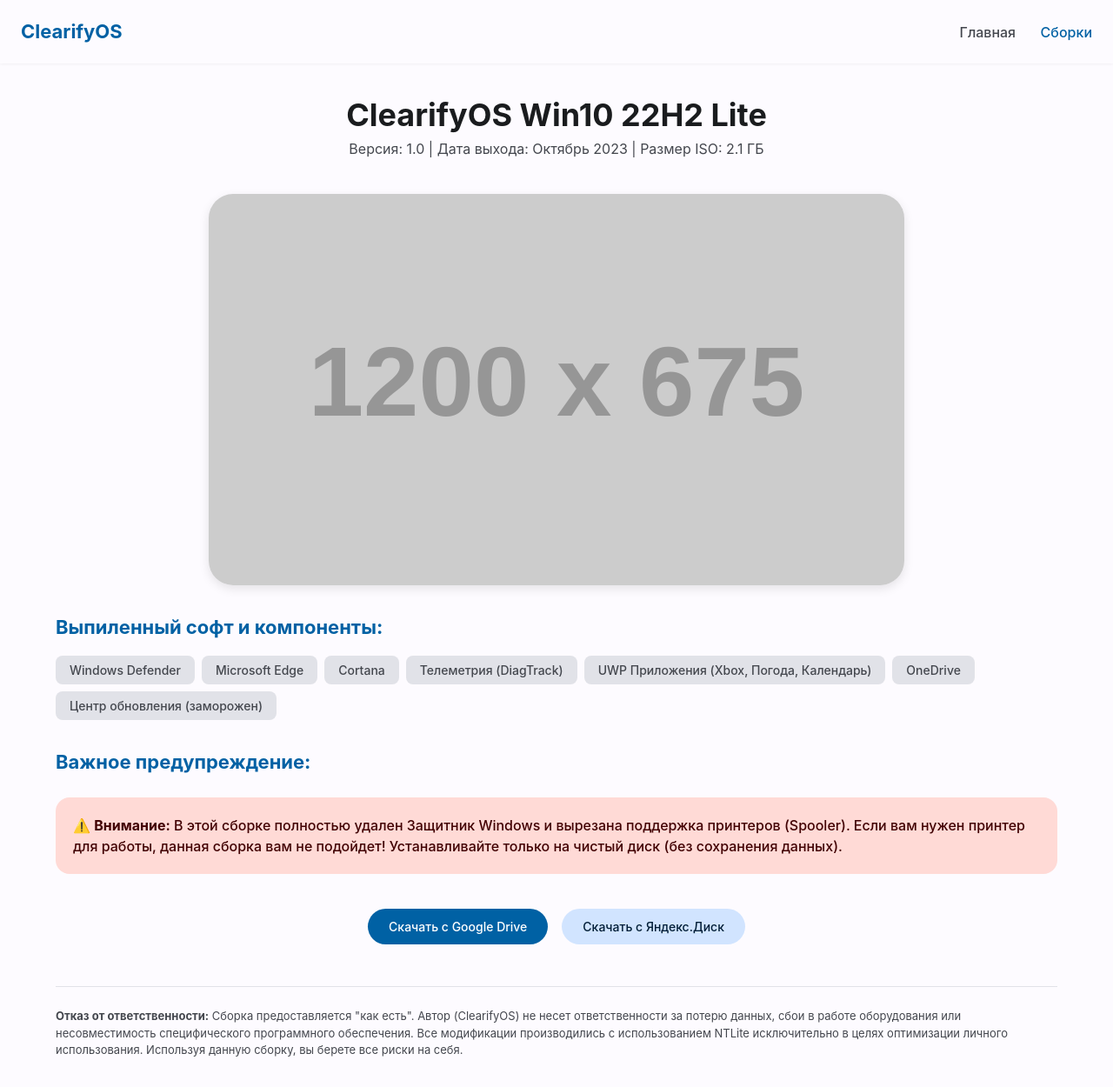
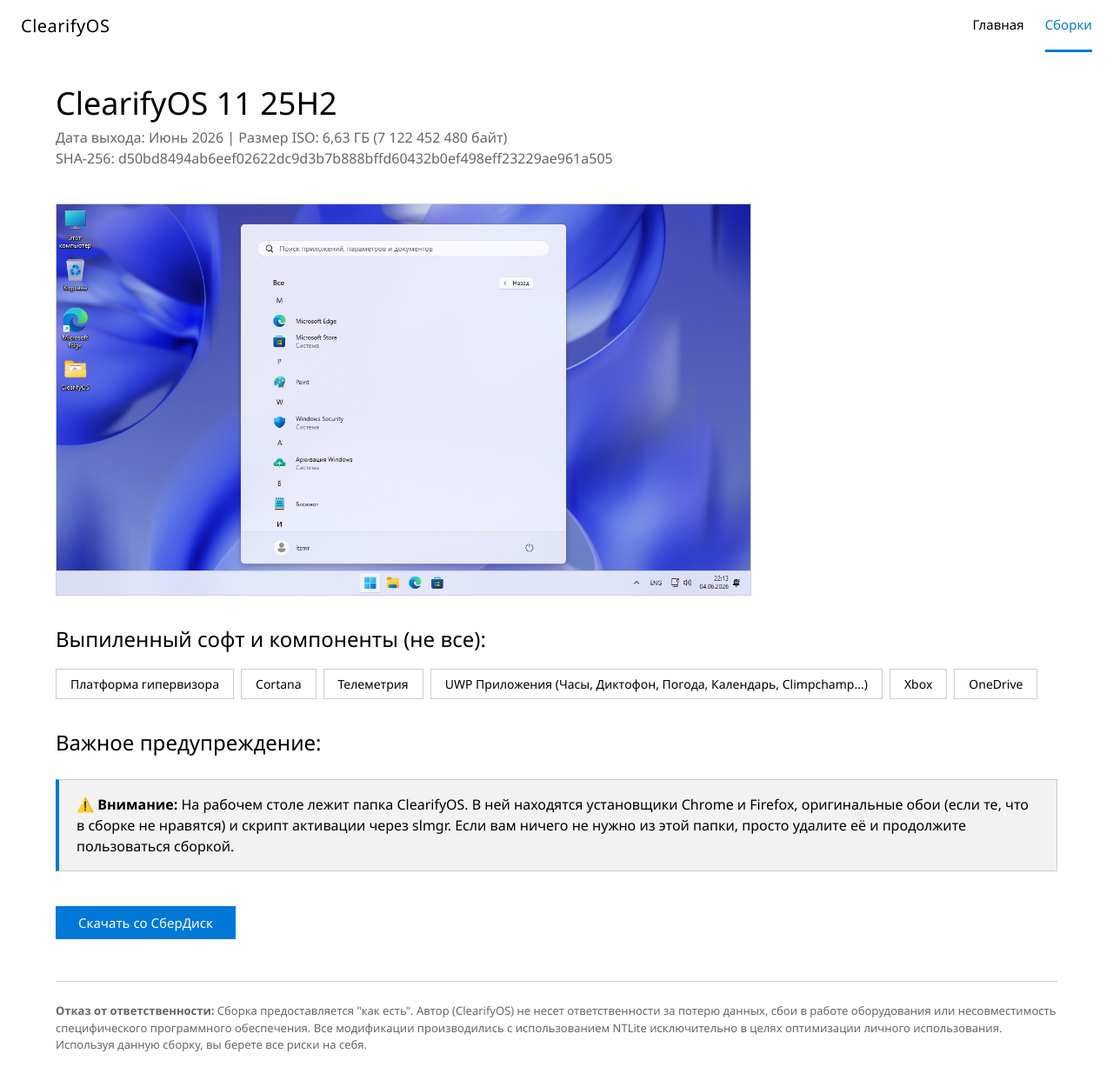
Before and after one commit to ItzMrazotyaLin/ClearifyOS, a plain HTML site: page builds/win11_25h2/index.html in a window 1280 px wide. Shown: the whole page at 87% size. Drawn offline with Linux system fonts and the light colour scheme; placeholder pictures from the web are drawn by us; a web font is replaced by a local one.

Commit message:
Add 404 page, images and update UI/style
Add a custom 404 error page and new image assets (build screenshots and slide). Update index and builds pages to use root paths, refresh content to feature ClearifyOS 11 25H2 (SHA-256, download link, updated copy and warnings). Major refactor of style.css: replace theme variables, add dark-mode support, adjust typography, layout, buttons, slider and card styles for a cleaner modern UI. Minor script/path fixes to reference /script.js and /style.css.

```diff
--- a/builds/index.html
+++ b/builds/index.html
@@ -3,16 +3,16 @@
 <head>
     <meta charset="UTF-8">
     <meta name="viewport" content="width=device-width, initial-scale=1.0">
-    <title>Сборки - ClearifyOS</title>
-    <link rel="stylesheet" href="/ClearifyOS/style.css">
+    <title>ClearifyOS - Все борки</title>
+    <link rel="stylesheet" href="/style.css">
 </head>
 <body>
 
     <header>
-        <a href="/ClearifyOS" class="logo">ClearifyOS</a>
+        <a href="/" class="logo">ClearifyOS</a>
         <nav>
-            <a href="/ClearifyOS/">Главная</a>
-            <a href="/ClearifyOS/builds" class="active">Сборки</a>
+            <a href="/">Главная</a>
+            <a href="/builds" class="active">Сборки</a>
         </nav>
     </header>
 
@@ -21,11 +21,11 @@
 
         <div class="builds-grid">
             <div class="card">
-                <img src="https://placehold.co/600x337/E1E2E8/44474E?text=Win10+Lite" alt="Win10 Lite">
+                <img src="https://raw.githubusercontent.com/ItzMrazotyaLin/ClearifyOS/refs/heads/main/builds/win11_25h2/cos_25h2_2.png" alt="ClearifyOS 11 25H2">
                 <div class="card-content">
-                    <h2 class="card-title">ClearifyOS Win10 22H2 Lite</h2>
-                    <p style="color: var(--md-sys-color-on-surface-variant); margin-bottom: 24px;">Вырезан Defender, Edge, телеметрия. Оптимизирована для игр.</p>
-                    <a href="/ClearifyOS/builds/win11_25h2" class="btn btn-tonal">Подробнее</a>
+                    <h2 class="card-title">ClearifyOS 11 25H2</h2>
+                    <p style="color: var(--md-sys-color-on-surface-variant); margin-bottom: 24px;">Стабильная Windows 11, очищенная от мусора</p>
+                    <a href="/builds/win11_25h2" class="btn btn-tonal">Подробнее</a>
                 </div>
             </div>
 
@@ -38,6 +38,9 @@
                 </div>
             </div> -->
         </div>
+        <div class="disclaimer">
+            <strong>Внимание:</strong> ClearifyOS — неофициальная некоммерческая модификация. Все права на Windows принадлежат Microsoft. Автор проекта не связан с Microsoft Corporation и распространяет сборку бесплатно.
+        </div>
     </main>
 
 </body>
--- a/builds/win11_25h2/index.html
+++ b/builds/win11_25h2/index.html
@@ -3,47 +3,51 @@
 <head>
     <meta charset="UTF-8">
     <meta name="viewport" content="width=device-width, initial-scale=1.0">
-    <title>ClearifyOS Win10 22H2 Lite - Описание</title>
-    <link rel="stylesheet" href="/ClearifyOS/style.css">
+    <title>ClearifyOS 11 25H2</title>
+    <link rel="stylesheet" href="/style.css">
 </head>
 <body>
 
     <header>
-        <a href="/ClearifyOS" class="logo">ClearifyOS</a>
+        <a href="/" class="logo">ClearifyOS</a>
         <nav>
-            <a href="/ClearifyOS">Главная</a>
-            <a href="/ClearifyOS/builds" class="active">Сборки</a>
+            <a href="/">Главная</a>
+            <a href="/builds" class="active">Сборки</a>
         </nav>
     </header>
 
     <main>
         <div class="build-header">
-            <h1 style="font-size: 36px;">ClearifyOS Win10 22H2 Lite</h1>
-            <p style="color: var(--md-sys-color-on-surface-variant);">Версия: 1.0 | Дата выхода: Октябрь 2023 | Размер ISO: 2.1 ГБ</p>
+            <h1 style="font-size: 36px;">ClearifyOS 11 25H2</h1>
+            <p style="color: var(--md-sys-color-on-surface-variant);">Дата выхода: Июнь 2026 | Размер ISO: 6,63 ГБ (7 122 452 480 байт)</p>
+            <p style="color: var(--md-sys-color-on-surface-variant);">SHA-256: d50bd8494ab6eef02622dc9d3b7b888bffd60432b0ef498eff23229ae961a505</p>
         </div>
 
-        <img src="https://placehold.co/1200x675/0061A4/FFFFFF?text=Скриншот+Рабочего+Стола" alt="Рабочий стол" class="build-image">
+        <img src="https://raw.githubusercontent.com/ItzMrazotyaLin/ClearifyOS/refs/heads/main/builds/win11_25h2/cos_25h2.png" alt="Рабочий стол" class="build-image">
 
-        <h2 class="section-title">Выпиленный софт и компоненты:</h2>
+        <h2 class="section-title">Выпиленный софт и компоненты (не все):</h2>
         <div class="chip-group">
-            <span class="chip">Windows Defender</span>
-            <span class="chip">Microsoft Edge</span>
+            <span class="chip">Платформа гипервизора</span>
             <span class="chip">Cortana</span>
-            <span class="chip">Телеметрия (DiagTrack)</span>
-            <span class="chip">UWP Приложения (Xbox, Погода, Календарь)</span>
+            <span class="chip">Телеметрия</span>
+            <span class="chip">UWP Приложения (Часы, Диктофон, Погода, Календарь, Climpchamp...)</span>
+            <span class="chip">Xbox</span>
             <span class="chip">OneDrive</span>
-            <span class="chip">Центр обновления (заморожен)</span>
         </div>
 
         <h2 class="section-title">Важное предупреждение:</h2>
-        <div class="warning-box">
+        <div class="notice-box">
+            ⚠️ <strong>Внимание:</strong> На рабочем столе лежит папка ClearifyOS. В ней находятся установщики Chrome и Firefox, оригинальные обои (если те, что в сборке не нравятся) и скрипт активации через slmgr. Если вам ничего не нужно из этой папки, просто удалите её и продолжите пользоваться сборкой.
+        </div>
+         <!-- <div class="warning-box">
             ⚠️ <strong>Внимание:</strong> В этой сборке полностью удален Защитник Windows и вырезана поддержка принтеров (Spooler). Если вам нужен принтер для работы, данная сборка вам не подойдет! Устанавливайте только на чистый диск (без сохранения данных).
-        </div>
+            </div> -->
 
         <div class="download-section">
-            <a href="#" class="btn btn-primary">Скачать с Google Drive</a>
-            <a href="#" class="btn btn-tonal">Скачать с Яндекс.Диск</a>
+            <a href="https://files.sberdisk.ru/s/HShPz29U2mEYrDI" class="btn btn-primary">Скачать со СберДиск</a>
+            <!-- <a href="https://mega.nz/file/A3cASIob#jfrsQuiu9x7SmppVezg7hVc2Kc7YID5vSTM4Pr9uDPQ" class="btn btn-tonal">Скачать с MEGA*</a> -->
         </div>
+        <!-- <p style="color: var(--md-sys-color-on-surface-variant)">* - может потребоваться скачивание MEGA приложения. Также может закончится трафик скачивания</p> -->
 
         <div class="disclaimer">
             <strong>Отказ от ответственности:</strong> Сборка предоставляется "как есть". Автор (ClearifyOS) не несет ответственности за потерю данных, сбои в работе оборудования или несовместимость специфического программного обеспечения. Все модификации производились с использованием NTLite исключительно в целях оптимизации личного использования. Используя данную сборку, вы берете все риски на себя.
--- a/style.css
+++ b/style.css
@@ -1,35 +1,44 @@
-@font-face {
-    font-family: 'Google Sans';
-    src: url('/fonts/GoogleSans-Regular.woff2') format('woff2');
-    font-weight: 400;
-}
-@font-face {
-    font-family: 'Google Sans';
-    src: url('/fonts/GoogleSans-Medium.woff2') format('woff2');
-    font-weight: 500;
-}
-@font-face {
-    font-family: 'Google Sans';
-    src: url('/fonts/GoogleSans-Bold.woff2') format('woff2');
-    font-weight: 700;
+:root {
+    --bg-page: #FFFFFF;
+    --bg-surface: #F2F2F2;
+    --text-primary: #000000;
+    --text-secondary: #666666;
+
+    --accent: #0078D7;
+    --accent-pressed: #005A9E;
+
+    --border-color: #CCCCCC;
+    --border-hover: #000000;
+
+    --btn-bg: #CCCCCC;
+    --btn-text: #000000;
+    --btn-active-bg: #999999;
+    --btn-active-text: #000000;
+
+    --md-sys-color-on-surface-variant: var(--text-secondary);
+    --md-sys-color-surface-variant: var(--bg-surface);
+    --md-sys-color-on-background: var(--text-primary);
+    --md-sys-color-primary: var(--accent);
+    --md-sys-shape-corner-extra-large: 0px;
+    --md-sys-shape-corner-large: 0px;
+    --md-sys-shape-corner-full: 0px;
 }
 
-:root {
-    --md-sys-color-background: #FDFBFF;
-    --md-sys-color-on-background: #1A1C1E;
-    --md-sys-color-surface: #FDFBFF;
-    --md-sys-color-surface-variant: #E1E2E8;
-    --md-sys-color-on-surface-variant: #44474E;
-    --md-sys-color-primary: #0061A4;
-    --md-sys-color-on-primary: #FFFFFF;
-    --md-sys-color-primary-container: #D1E4FF;
-    --md-sys-color-on-primary-container: #001D36;
-    --md-sys-color-error-container: #FFDAD6;
-    --md-sys-color-on-error-container: #410002;
+@media (prefers-color-scheme: dark) {
+    :root {
+        --bg-page: #000000;
+        --bg-surface: #1F1F1F;
+        --text-primary: #FFFFFF;
+        --text-secondary: #CCCCCC;
 
-    --md-sys-shape-corner-extra-large: 28px;
-    --md-sys-shape-corner-large: 16px;
-    --md-sys-shape-corner-full: 100px;
+        --border-color: #333333;
+        --border-hover: #FFFFFF;
+
+        --btn-bg: #333333;
+        --btn-text: #FFFFFF;
+        --btn-active-bg: #666666;
+        --btn-active-text: #FFFFFF;
+    }
 }
 
 * {
@@ -39,99 +48,141 @@
 }
 
 body {
-    font-family: 'Google Sans', -apple-system, BlinkMacSystemFont, Roboto, sans-serif;
-    background-color: var(--md-sys-color-background);
-    color: var(--md-sys-color-on-background);
+    font-family: "Segoe UI", "Segoe WP", -apple-system, BlinkMacSystemFont, Roboto, sans-serif;
+    background-color: var(--bg-page);
+    color: var(--text-primary);
     line-height: 1.5;
+    -webkit-font-smoothing: antialiased;
 }
 
-/* Навигация (Top App Bar) */
+h1, h2, h3, h4, h5, h6, .card-title, .logo {
+    font-family: "Segoe UI Light", "Segoe UI", sans-serif;
+    font-weight: 300;
+}
+
+::-webkit-scrollbar { width: 14px; height: 14px; }
+::-webkit-scrollbar-track { background: var(--bg-page); }
+::-webkit-scrollbar-thumb {
+    background: var(--btn-bg);
+    border: 3px solid var(--bg-page);
+}
+::-webkit-scrollbar-thumb:hover { background: var(--text-secondary); }
+
+::selection {
+    background-color: var(--accent);
+    color: #FFFFFF;
+}
+
 header {
-    background-color: var(--md-sys-color-surface);
-    padding: 20px 24px;
+    background-color: var(--bg-page);
+    padding: 0 24px;
     display: flex;
     justify-content: space-between;
     align-items: center;
     position: sticky;
     top: 0;
     z-index: 100;
-    box-shadow: 0 1px 3px rgba(0,0,0,0.05);
+    height: 60px;
 }
 
 .logo {
-    font-size: 22px;
-    font-weight: 700;
-    color: var(--md-sys-color-primary);
+    font-size: 20px;
+    color: var(--text-primary);
     text-decoration: none;
+    letter-spacing: 0.5px;
+}
+
+nav {
+    display: flex;
+    height: 100%;
 }
 
 nav a {
     text-decoration: none;
-    color: var(--md-sys-color-on-surface-variant);
-    font-weight: 500;
+    color: var(--text-primary);
+    font-weight: 400;
+    font-size: 15px;
     margin-left: 24px;
-    transition: color 0.2s;
+    display: flex;
+    align-items: center;
+    border-bottom: 3px solid transparent;
 }
 
-nav a:hover, nav a.active {
-    color: var(--md-sys-color-primary);
+nav a:hover {
+    color: var(--text-secondary);
 }
 
-/* Контейнер */
+nav a.active {
+    color: var(--accent);
+    border-bottom: 3px solid var(--accent);
+}
+
 main {
     max-width: 1200px;
     margin: 0 auto;
     padding: 32px 24px;
 }
 
-/* Кнопки MD3 */
 .btn {
     display: inline-flex;
     align-items: center;
     justify-content: center;
-    padding: 10px 24px;
-    border-radius: var(--md-sys-shape-corner-full);
-    font-weight: 500;
+    padding: 6px 24px;
+    min-width: 120px;
+    font-family: "Segoe UI", sans-serif;
+    font-weight: 400;
+    font-size: 15px;
     text-decoration: none;
-    transition: background-color 0.2s, box-shadow 0.2s;
-    border: none;
+    border: 2px solid transparent;
     cursor: pointer;
-    font-size: 14px;
+    transition: transform 0.1s cubic-bezier(0.1, 0.9, 0.2, 1);
+}
+
+.btn-tonal {
+    background-color: var(--btn-bg);
+    color: var(--btn-text);
+}
+
+.btn-tonal:hover {
+    border: 2px solid var(--border-hover);
+}
+
+.btn-tonal:active {
+    background-color: var(--btn-active-bg);
+    color: var(--btn-active-text);
+    border-color: transparent;
+    transform: scale(0.98);
 }
 
 .btn-primary {
-    background-color: var(--md-sys-color-primary);
-    color: var(--md-sys-color-on-primary);
+    background-color: var(--accent);
+    color: #FFFFFF;
 }
 
 .btn-primary:hover {
-    box-shadow: 0 1px 3px rgba(0,0,0,0.2);
-    opacity: 0.9;
+    border: 2px solid var(--border-hover);
 }
 
-.btn-tonal {
-    background-color: var(--md-sys-color-primary-container);
-    color: var(--md-sys-color-on-primary-container);
+.btn-primary:active {
+    background-color: var(--accent-pressed);
+    border-color: transparent;
+    transform: scale(0.98);
 }
 
-.btn-tonal:hover {
-    background-color: #c0d8f8;
-}
-
-/* Слайдер */
 .slider-container {
     position: relative;
     width: 100%;
     max-width: 900px;
     margin: 0 auto 48px;
-    border-radius: var(--md-sys-shape-corner-extra-large);
+    border: 1px solid var(--border-color);
+    border-radius: 0;
     overflow: hidden;
-    background: var(--md-sys-color-surface-variant);
+    background: var(--bg-surface);
 }
 
 .slider-wrapper {
     display: flex;
-    transition: transform 0.5s cubic-bezier(0.4, 0, 0.2, 1);
+    transition: transform 0.4s ease-in-out;
 }
 
 .slide {
@@ -148,14 +199,13 @@
 
 .slide-caption {
     position: absolute;
-    bottom: 0;
-    left: 0;
-    right: 0;
-    background: linear-gradient(transparent, rgba(0,0,0,0.8));
-    color: white;
-    padding: 40px 24px 24px;
-    font-size: 18px;
-    font-weight: 500;
+    bottom: 0; left: 0; right: 0;
+    background: rgba(0, 0, 0, 0.7);
+    color: #FFFFFF;
+    padding: 16px 24px;
+    font-size: 15px;
+    font-family: "Segoe UI Light", "Segoe UI", sans-serif;
+    font-weight: 300;
 }
 
 .slider-controls {
@@ -165,7 +215,7 @@
     display: flex;
     justify-content: space-between;
     transform: translateY(-50%);
-    padding: 0 16px;
+    padding: 0;
     pointer-events: none;
 }
 
@@ -173,20 +223,24 @@
     pointer-events: auto;
     width: 48px;
     height: 48px;
-    border-radius: 50%;
-    background: var(--md-sys-color-primary-container);
-    color: var(--md-sys-color-on-primary-container);
-    border: none;
+    border-radius: 0;
+    background: rgba(0, 0, 0, 0.6);
+    color: #FFFFFF;
+    border: 2px solid transparent;
     cursor: pointer;
-    display: flex;
-    align-items: center;
-    justify-content: center;
-    font-size: 24px;
-    font-weight: bold;
-    box-shadow: 0 2px 5px rgba(0,0,0,0.2);
+    font-size: 18px;
+    transition: transform 0.1s;
 }
 
-/* Сетка сборок */
+.slider-btn:hover {
+    background: rgba(0, 0, 0, 0.8);
+    border: 2px solid #FFFFFF;
+}
+
+.slider-btn:active {
+    transform: scale(0.95);
+}
+
 .builds-grid {
     display: grid;
     grid-template-columns: repeat(auto-fill, minmax(320px, 1fr));
@@ -194,16 +248,15 @@
 }
 
 .card {
-    background-color: var(--md-sys-color-surface);
-    border: 1px solid var(--md-sys-color-surface-variant);
-    border-radius: var(--md-sys-shape-corner-extra-large);
+    background-color: var(--bg-surface);
+    border: 1px solid var(--border-color);
+    border-radius: 0;
     overflow: hidden;
-    transition: transform 0.2s, box-shadow 0.2s;
+    transition: outline 0s, transform 0.1s;
 }
 
-.card:hover {
-    transform: translateY(-4px);
-    box-shadow: 0 4px 12px rgba(0,0,0,0.1);
+.card:active {
+    transform: scale(0.98);
 }
 
 .card img {
@@ -217,30 +270,29 @@
 }
 
 .card-title {
-    font-size: 20px;
+    font-size: 24px;
     margin-bottom: 8px;
-    color: var(--md-sys-color-on-background);
+    color: var(--text-primary);
 }
 
-/* Страница конкретной сборки */
 .build-header {
-    text-align: center;
+    text-align: left;
     margin-bottom: 40px;
 }
 
 .build-image {
     width: 100%;
     max-width: 800px;
-    border-radius: var(--md-sys-shape-corner-extra-large);
-    margin: 0 auto 32px;
+    border-radius: 0;
+    margin: 0 0 32px 0;
     display: block;
-    box-shadow: 0 4px 12px rgba(0,0,0,0.1);
+    border: 1px solid var(--border-color);
 }
 
 .section-title {
-    font-size: 22px;
+    font-size: 24px;
     margin: 32px 0 16px;
-    color: var(--md-sys-color-primary);
+    color: var(--text-primary);
 }
 
 .chip-group {
@@ -250,34 +302,52 @@
 }
 
 .chip {
-    background: var(--md-sys-color-surface-variant);
-    color: var(--md-sys-color-on-surface-variant);
+    background: transparent;
+    color: var(--text-primary);
     padding: 6px 16px;
-    border-radius: 8px;
+    border-radius: 0;
     font-size: 14px;
-    font-weight: 500;
+    border: 1px solid var(--border-color);
+}
+
+.notice-box {
+    background: var(--bg-surface);
+    color: var(--text-primary);
+    padding: 16px 20px;
+    border-radius: 0;
+    margin: 24px 0;
+    font-weight: 400;
+    border: 1px solid var(--border-color);
+    border-left: 4px solid var(--accent);
 }
 
 .warning-box {
-    background: var(--md-sys-color-error-container);
-    color: var(--md-sys-color-on-error-container);
-    padding: 20px;
-    border-radius: var(--md-sys-shape-corner-large);
+    background: var(--bg-surface);
+    color: var(--text-primary);
+    padding: 16px 20px;
+    border-radius: 0;
     margin: 24px 0;
-    font-weight: 500;
+    font-weight: 400;
+    border: 1px solid var(--border-color);
+    border-left: 4px solid #D83B01;
 }
 
 .disclaimer {
     font-size: 13px;
-    color: var(--md-sys-color-on-surface-variant);
+    color: var(--text-secondary);
     margin-top: 48px;
     padding-top: 24px;
-    border-top: 1px solid var(--md-sys-color-surface-variant);
+    border-top: 1px solid var(--border-color);
 }
 
 .download-section {
     margin-top: 40px;
     display: flex;
     gap: 16px;
-    justify-content: center;
+    justify-content: flex-start;
 }
+
+*:focus-visible {
+    outline: 2px dashed var(--text-primary);
+    outline-offset: 2px;
+}
```
Also changed, not shown: 404.html (added, +136 -0 lines), index.html (+11 -11 lines), builds/win11_25h2/cos_25h2.png (added), slides/slide1.png (added), 1 other file.
